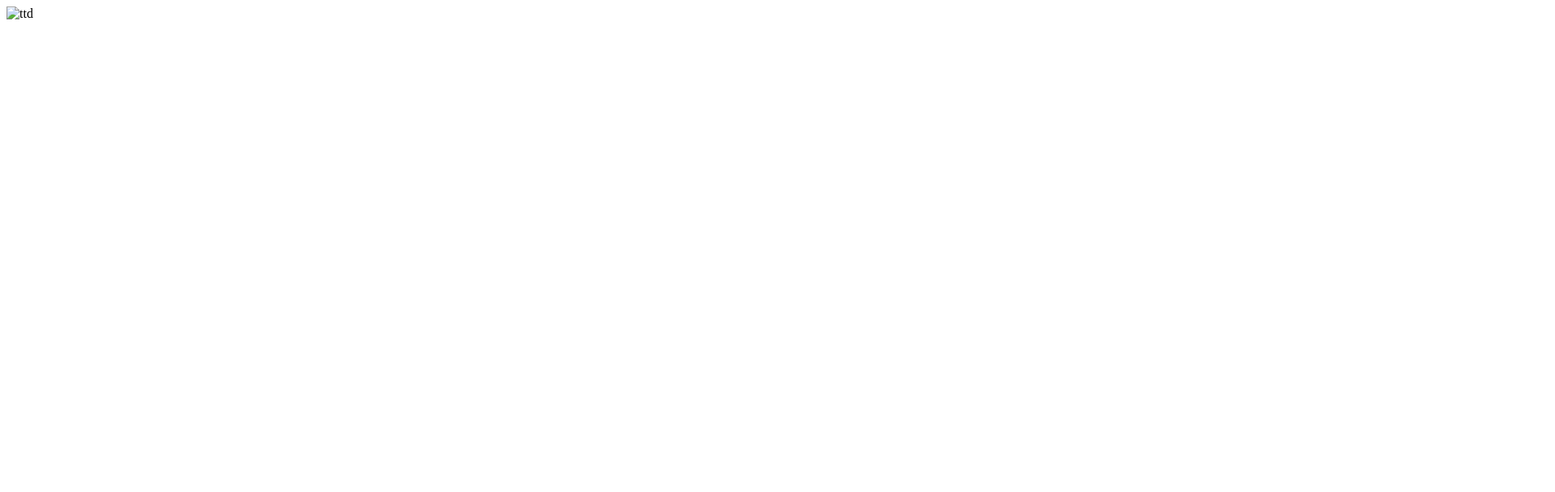
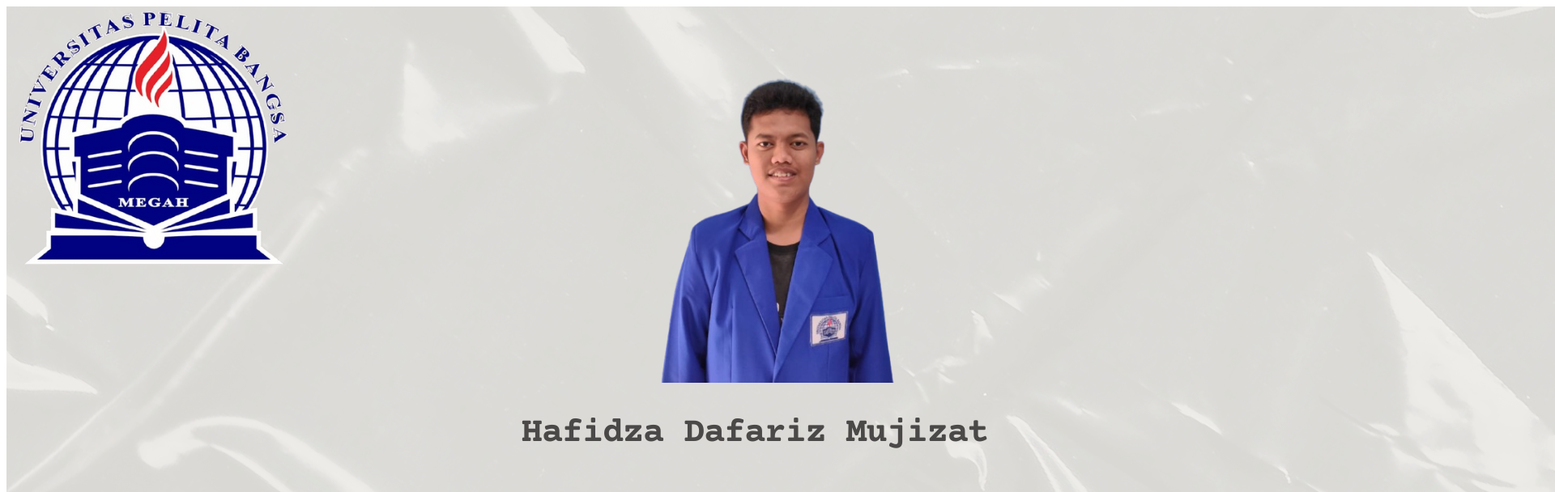
Before and after one commit to Hafidza1/Hafidza1.github.io, a plain HTML site: page index.html in a window 1280 px wide. Shown: the top 608 px of the page at 81% size, 1920 px wide, since content can reach past the window. Drawn offline with Linux system fonts and the light colour scheme.

Commit message:
Update index.html
barcode

```diff
--- a/index.html
+++ b/index.html
@@ -6,6 +6,6 @@
     <title>Document</title>
 </head>
 <body>
-    <img src="ttd.png" alt="ttd">
+    <img src="Foto.png" alt="ttd">
 </body>
 </html>
```
